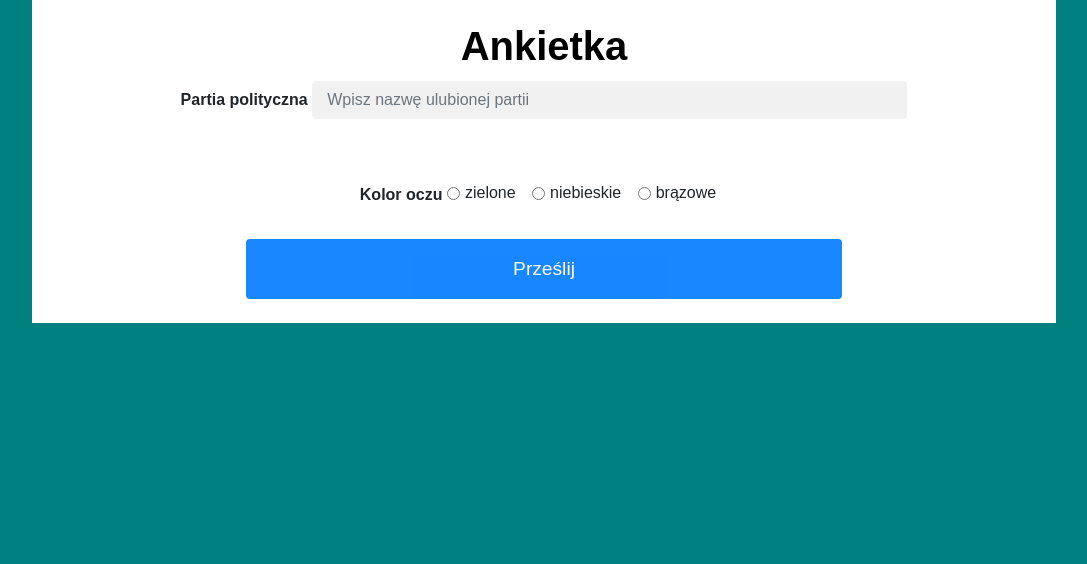
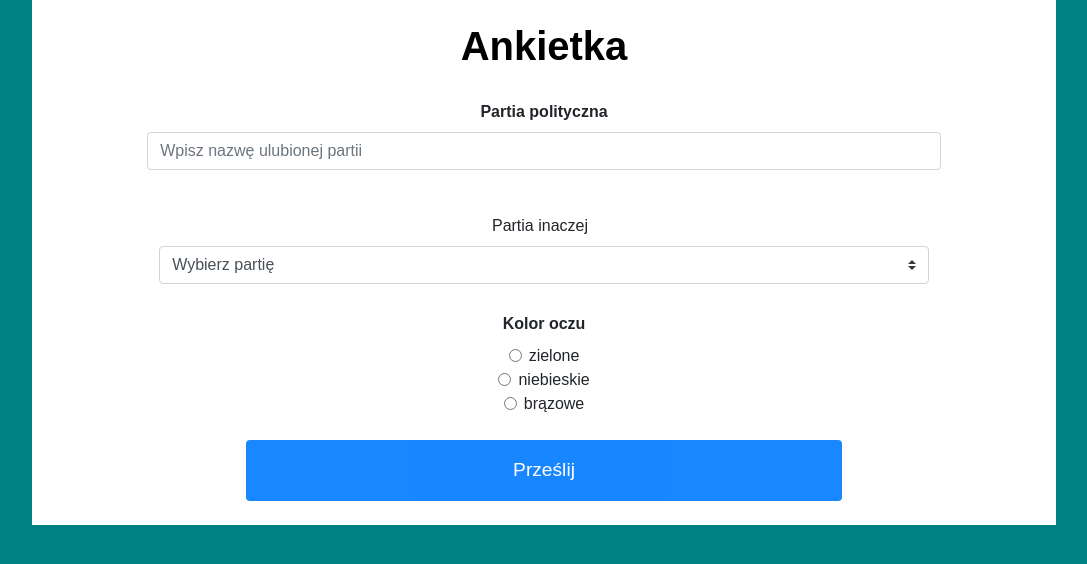
Before and after one commit to matsmolinski/voting-preferences, a Flask app: page / in a window 1280 px wide. Shown: the top 564 px of the page, without its empty margins (96-1183 px from the left). Run offline with Flask 2, Linux system fonts and the light colour scheme; some libraries are stand-ins or nearby versions.

Commit message:
Visual improvements & additional select button

```diff
--- a/docker-compose.yml
+++ b/docker-compose.yml
@@ -2,7 +2,7 @@ version: "2"
 services:
   webapp:
     depends_on:
-      - postgres
+      - "postgres"
     container_name: voting_webapp
     restart: always
     build:
--- a/webapp/static/styles.css
+++ b/webapp/static/styles.css
@@ -12,19 +12,9 @@ header {
 * {
     box-sizing: border-box;
 }
-
-input[type=text], input[type=password], input[type=email] {
-    width: 60%;
-    padding: 15px;
-    margin: 5px 0 22px 0;
-    display: inline-block;
-    border: none;
-    background: #f1f1f1;
-}
-
-input[type=text]:focus, input[type=password]:focus {
-    background-color: #ddd;
-    outline: none;
+.input-80 {
+    width: 80%;
+    margin: 0 auto;
 }
 
 .panel {
--- a/webapp/templates/survey.html
+++ b/webapp/templates/survey.html
@@ -12,27 +12,39 @@
 
 <body>
   <form name="panel" method="POST">
-
     <div class='panel'>
       <header><strong>Ankietka</strong></header>
+      <br>
       <div class="form-group">
         <label for="politicalparty"><b>Partia polityczna</b></label>
-        <input class="form-control" id="party" type="text" placeholder="Wpisz nazwę ulubionej partii" name="party"
-          required>
+        <input class="form-control input-80" id="party" type="text" placeholder="Wpisz nazwę ulubionej partii"
+          name="party" required>
+      </div>
+      <br>
+      <div class="col-auto my-1">
+        <label class="mr-sm-2" for="inlineFormCustomSelect">Partia inaczej</label>
+        <div class="input-80">
+          <select name="partyb" class="custom-select mr-sm-2" id="inlineFormCustomSelect" aria-invalid="false">
+            <option selected>Wybierz partię</option>
+            <option value="1">PiS</option>
+            <option value="2">PO</option>
+            <option value="3">Lewica</option>
+          </select>
+        </div>
       </div>
       <br>
       <div class="form-group">
         <label for="eyecolor"><b>Kolor oczu</b></label>
-        <div class="form-check form-check-inline">
-          <input class="form-check-input" type="radio" name="eyes" value="green">
+        <div class="form-check">
+          <input class="form-check-input" type="radio" name="eyes" value="green" required>
           <label class="form-check-label">zielone</label>
         </div>
-        <div class="form-check form-check-inline">
-          <input class="form-check-input" type="radio" name="eyes" value="blue">
+        <div class="form-check">
+          <input class="form-check-input" type="radio" name="eyes" value="blue" required>
           <label class="form-check-label">niebieskie</label>
         </div>
-        <div class="form-check form-check-inline">
-          <input class="form-check-input" type="radio" name="eyes" value="brown">
+        <div class="form-check">
+          <input class="form-check-input" type="radio" name="eyes" value="brown" required>
           <label class="form-check-label">brązowe</label>
         </div>
       </div>
```
